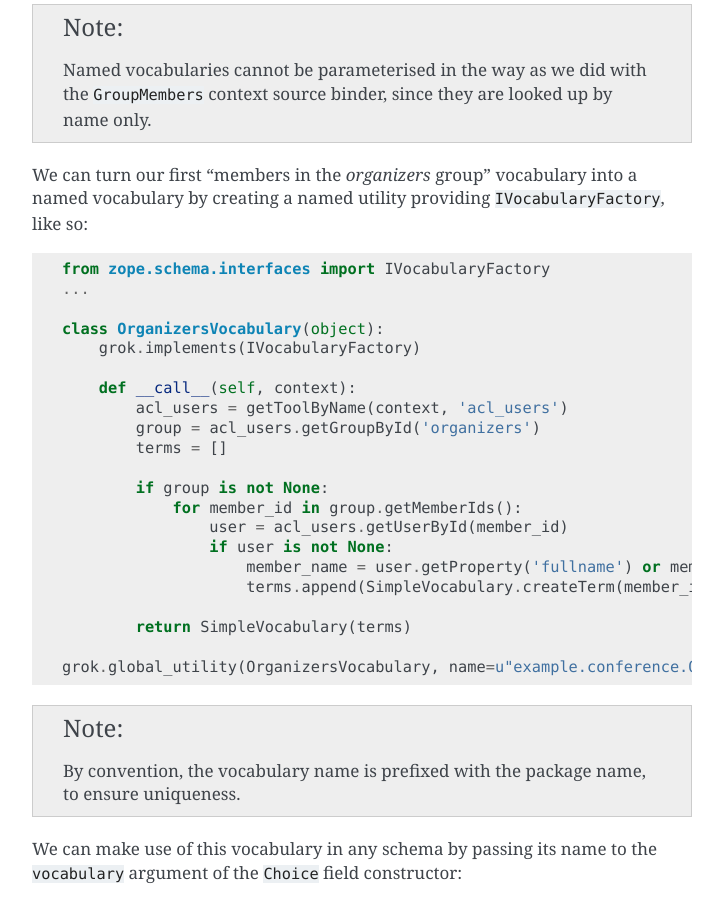
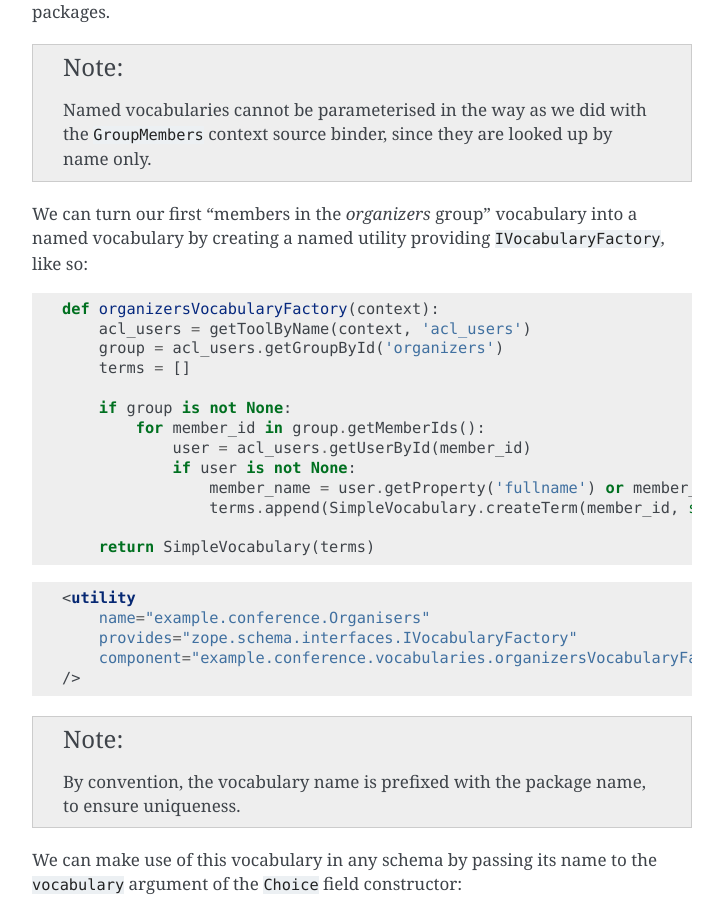
Before and after one commit to plone/plone.app.dexterity, a Sphinx documentation site: the page built from docs/advanced/vocabularies.rst, in a window 1280 px wide and 900 px high, scrolled down 4332 px. Shown: the whole window, without its empty margins (388-1111 px from the left). Built offline with Sphinx 7.4.7, drawn with Linux system fonts in a browser that asks for light colours; some of the changed text lies outside the part shown.

Commit message:
Grok utitlity replaced by zcml utility directive.

```diff
--- a/docs/advanced/vocabularies.rst
+++ b/docs/advanced/vocabularies.rst
@@ -154,12 +154,14 @@ function, allowing it to be set on a per-field basis. To do so, we turn
 our ``IContextSourceBinder`` into a class that is initialised with the
 group name::
 
+    from zope.interface import implements
+
     class GroupMembers(object):
         """Context source binder to provide a vocabulary of users in a given
         group.
         """
 
-        grok.implements(IContextSourceBinder)
+        implements(IContextSourceBinder)
 
         def __init__(self, group_name):
             self.group_name = group_name
@@ -215,29 +217,31 @@ distribute vocabularies in third party packages.
 
 We can turn our first "members in the *organizers* group" vocabulary
 into a named vocabulary by creating a named utility providing
-``IVocabularyFactory``, like so::
+``IVocabularyFactory``, like so:
 
-    from zope.schema.interfaces import IVocabularyFactory
-    ...
+.. code-block:: python
 
-    class OrganizersVocabulary(object):
-        grok.implements(IVocabularyFactory)
+    def organizersVocabularyFactory(context):
+        acl_users = getToolByName(context, 'acl_users')
+        group = acl_users.getGroupById('organizers')
+        terms = []
 
-        def __call__(self, context):
-            acl_users = getToolByName(context, 'acl_users')
-            group = acl_users.getGroupById('organizers')
-            terms = []
+        if group is not None:
+            for member_id in group.getMemberIds():
+                user = acl_users.getUserById(member_id)
+                if user is not None:
+                    member_name = user.getProperty('fullname') or member_id
+                    terms.append(SimpleVocabulary.createTerm(member_id, str(member_id), member_name))
 
-            if group is not None:
-                for member_id in group.getMemberIds():
-                    user = acl_users.getUserById(member_id)
-                    if user is not None:
-                        member_name = user.getProperty('fullname') or member_id
-                        terms.append(SimpleVocabulary.createTerm(member_id, str(member_id), member_name))
+        return SimpleVocabulary(terms)
 
-            return SimpleVocabulary(terms)
+.. code-block:: html
 
-    grok.global_utility(OrganizersVocabulary, name=u"example.conference.Organizers")
+    <utility
+        name="example.conference.Organisers"
+        provides="zope.schema.interfaces.IVocabularyFactory"
+        component="example.conference.vocabularies.organizersVocabularyFactory"
+    />
 
 .. note::
 
```
